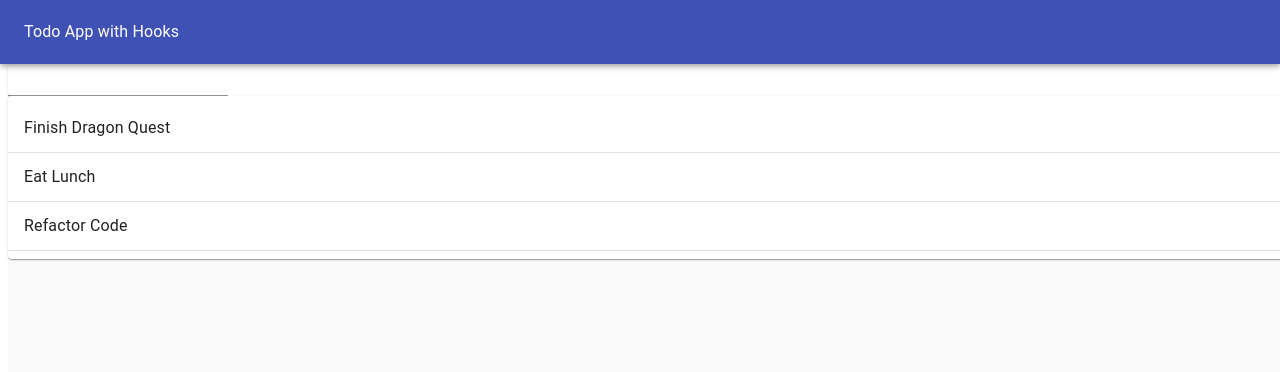
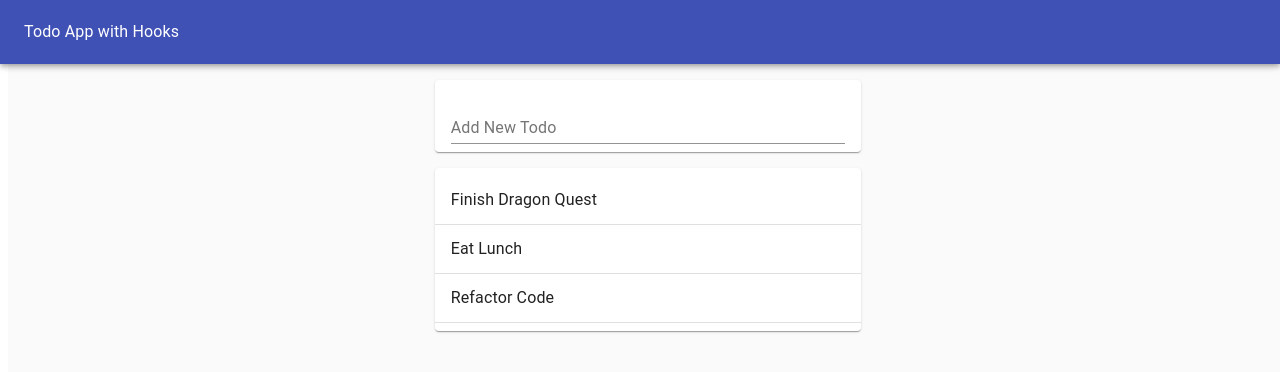
Before and after one commit to ramonjmcastillo/hooks-todo, a React (Create React App) app: page / in a window 1280 px wide. Shown: the top 372 px of the page. Built offline with nearby package versions, Linux system fonts and the light colour scheme.

Commit message:
Improved styles of form

```diff
--- a/src/TodoApp/TodoApp.js
+++ b/src/TodoApp/TodoApp.js
@@ -49,8 +49,12 @@
           <Typography color="inherit"> Todo App with Hooks </Typography>
         </ToolBar>
       </AppBar>
-      <TodoForm addTodo={addTodo} />
-      <TodoList todos={todos} />
+      <Grid container justify="center" style={{ marginTop: "1rem" }}>
+        <Grid item xs={11} md={8} lg={4}>
+          <TodoForm addTodo={addTodo} />
+          <TodoList todos={todos} />
+        </Grid>
+      </Grid>
     </Paper>
   );
 }
--- a/src/TodoApp/TodoForm/TodoForm.js
+++ b/src/TodoApp/TodoForm/TodoForm.js
@@ -7,7 +7,9 @@
   const [value, handleValueChange, reset] = useInputState("");
 
   return (
-    <Paper style={{ marginTop: "64px" }}>
+    <Paper
+      style={{ marginTop: "64px", marginBottom: "1rem", padding: "0 1rem" }}
+    >
       <form
         onSubmit={e => {
           e.preventDefault();
@@ -15,7 +17,13 @@
           reset();
         }}
       >
-        <TextField value={value} onChange={handleValueChange} />
+        <TextField
+          value={value}
+          onChange={handleValueChange}
+          margin="normal"
+          label="Add New Todo"
+          fullWidth
+        />
       </form>
     </Paper>
   );
```
Also changed, not shown: src/TodoApp/TodoList/Todo.js (added).
